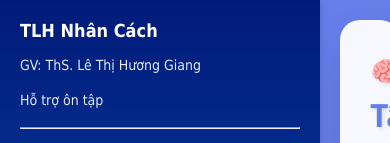
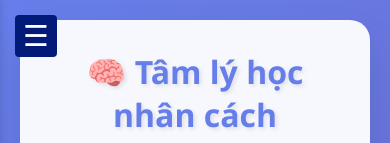
Before and after one commit to zoom2408/TLH_NhanCach, a website: page index.html in a window 390 px wide. Shown: the top 143 px of the page. Drawn offline with Linux system fonts and the light colour scheme.

Commit message:
Add responsive sidebar with toggle

```diff
--- a/index.html
+++ b/index.html
@@ -37,6 +37,7 @@
             <a href="https://drive.google.com/drive/folders/1wT2HLSqZK0eMaAsRYa3kJI6lSA-GhiX_?usp=drive_link" target="_blank" rel="noopener noreferrer">Slide tài liệu</a>
 
     </div>
+    <button id="sidebarToggle" class="sidebar-toggle" onclick="toggleSidebar()">☰</button>
     <div class="content">
       <iframe id="viewer" src="01_intro.html" class="page-frame" data-default="01_intro.html"></iframe>
     </div>
@@ -55,6 +56,14 @@
         }
       });
     });
+    function toggleSidebar() {
+      const sidebar = document.querySelector(".sidebar");
+      const btn = document.getElementById("sidebarToggle");
+      if (!sidebar || !btn) return;
+      sidebar.classList.toggle("open");
+      document.body.classList.toggle("sidebar-open", sidebar.classList.contains("open"));
+      btn.textContent = sidebar.classList.contains("open") ? "✖" : "☰";
+    }
   </script>
 </body>
 
--- a/styles.css
+++ b/styles.css
@@ -960,3 +960,52 @@
     .tooltip:hover::after {
       opacity: 1;
     }
+/* Responsive sidebar toggle */
+.sidebar-toggle {
+  position: fixed;
+  top: 15px;
+  left: 15px;
+  z-index: 1201;
+  background: #021B79;
+  color: #fff;
+  border: none;
+  font-size: 1.8em;
+  padding: 4px 8px;
+  border-radius: 4px;
+  cursor: pointer;
+  display: none;
+  transition: left 0.3s;
+}
+
+body.sidebar-open #sidebarToggle {
+  left: 335px;
+}
+
+@media (max-width:700px) {
+  .layout {
+    overflow-x: hidden;
+  }
+  .sidebar {
+    position: fixed;
+    left: -320px;
+    top: 0;
+    height: 100vh;
+    z-index: 1200;
+    transition: left 0.3s;
+  }
+  .sidebar.open {
+    left: 0;
+  }
+  .sidebar-toggle {
+    display: block;
+  }
+  .content {
+    width: 100vw;
+  }
+}
+
+@media (min-width:701px) {
+  .content {
+    width: calc(100vw - 320px);
+  }
+}
```
